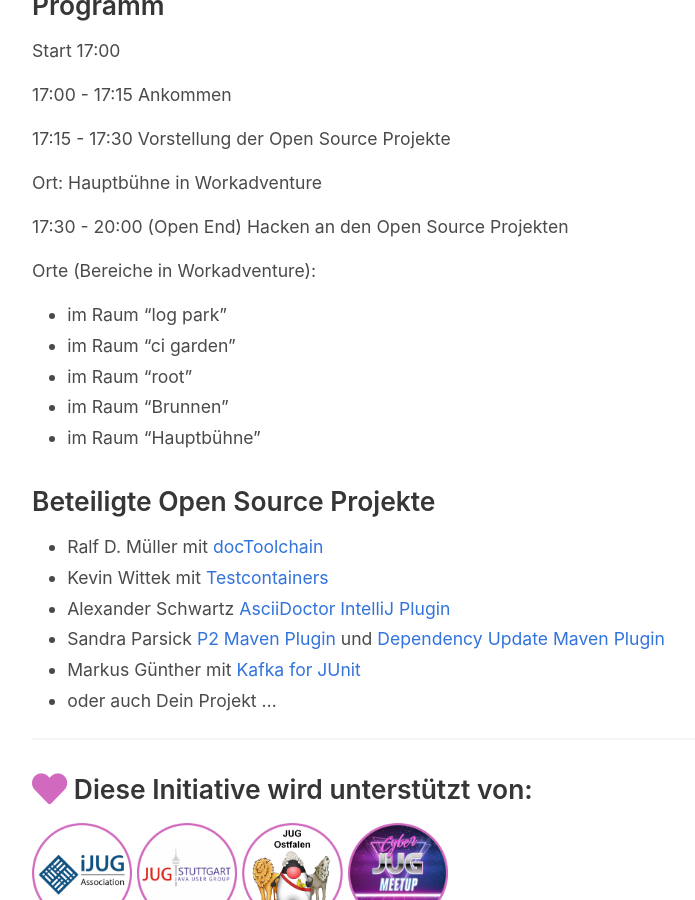
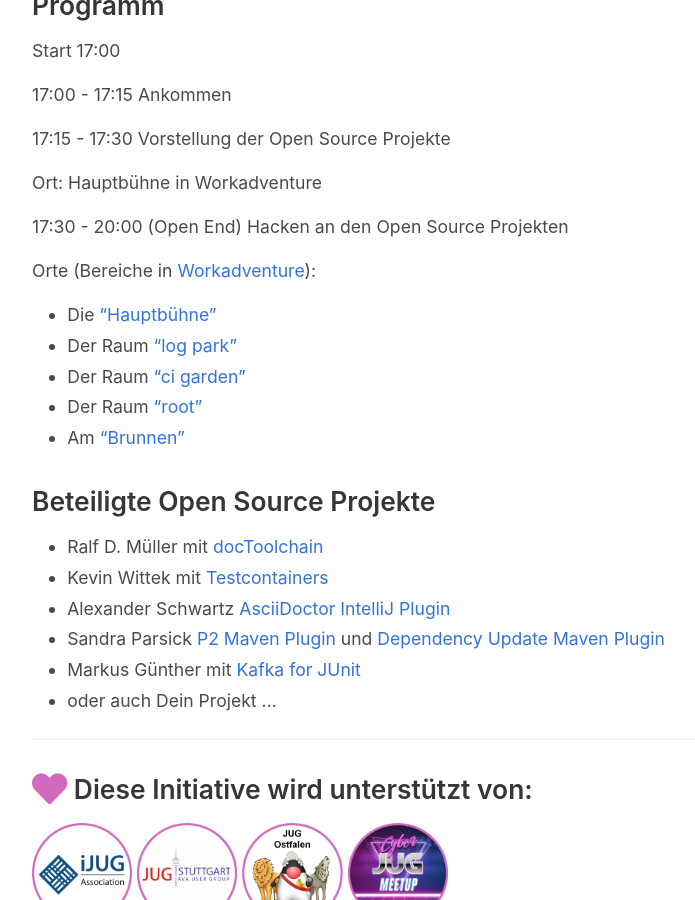
Before and after one commit to CyberLandConf/CyberLandConf.github.io, a Jekyll site: the page built from pages/events/2022-10-cyberland-open-source-camp.md, in a window 1280 px wide and 900 px high, scrolled down 798 px. Shown: the whole window, without its empty margins (32-727 px from the left). Built offline with Jekyll 4.4.1, drawn with Linux system fonts in a browser that asks for light colours.

Commit message:
remote rooms added

```diff
--- a/pages/events/2022-10-cyberland-open-source-camp.md
+++ b/pages/events/2022-10-cyberland-open-source-camp.md
@@ -39,12 +39,13 @@
 
 17:30 - 20:00 (Open End) Hacken an den Open Source Projekten
 
-Orte (Bereiche in Workadventure):
-* im Raum "log park"
-* im Raum "ci garden"
-* im Raum "root"
-* im Raum "Brunnen"
-* im Raum "Hauptbühne"
+Orte (Bereiche in [Workadventure](https://world.cyberland.ijug.eu/)):
+* Die ["Hauptbühne"](https://chat.frech.info/cyberlandstage)
+* Der Raum ["log park"](https://chat.frech.info/cyberlandlogpark)
+* Der Raum[ "ci garden"](https://chat.frech.info/cyberlandcigarden)
+* Der Raum ["root"](https://chat.frech.info/cyberlandroot)
+* Am ["Brunnen"](https://chat.frech.info/cyberlandbrunnen)
+
 
 ### Beteiligte Open Source Projekte
 
```
